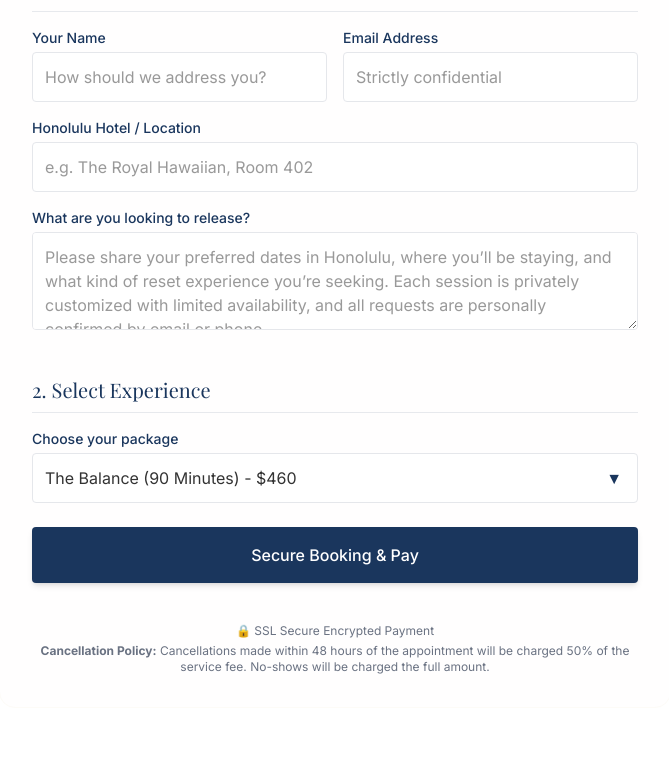
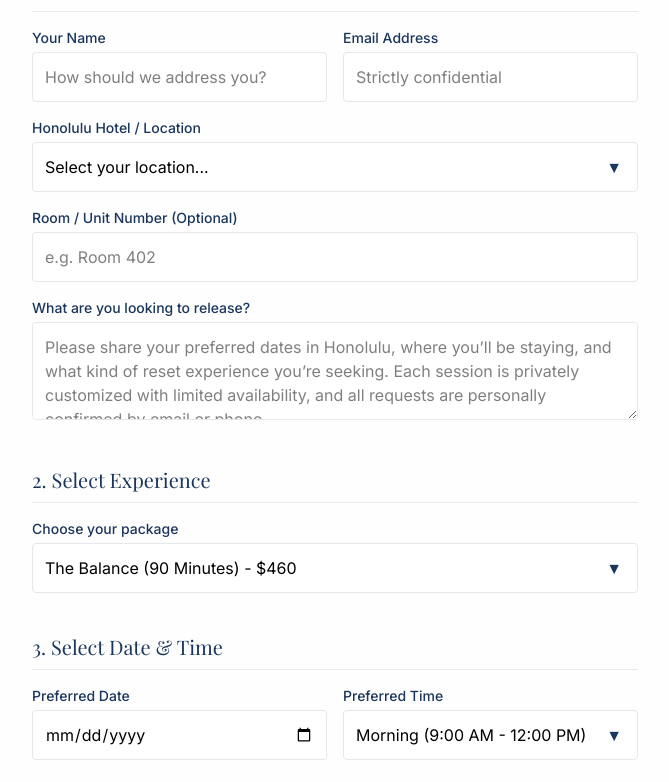
Before and after one commit to acutherapy/mana-web, a Next.js app: page /en/booking in a window 1280 px wide. Shown: the part 430-1212 px from the top of the page, without its empty margins (305-974 px from the left). Built offline with nearby package versions, Linux system fonts and the light colour scheme; a web font is replaced by a local one.

Commit message:
feat: restore hotel selection dropdown and calendar date picker in booking form

```diff
--- a/src/app/[lang]/booking/BookingForm.tsx
+++ b/src/app/[lang]/booking/BookingForm.tsx
@@ -3,7 +3,47 @@
 import { useState, useEffect } from 'react';
 import { useSearchParams } from 'next/navigation';
 
-export default function BookingForm({ dict }: { dict: any }) {
+const HOTEL_OPTIONS = [
+  { label: 'Waikiki Area ($0 Travel Fee)', options: [
+    { value: 'Halekulani Hotel|0', label: 'Halekulani Hotel' },
+    { value: 'The Ritz-Carlton Residences, Waikiki Beach|0', label: 'The Ritz-Carlton Residences, Waikiki Beach' },
+    { value: 'Ka La\'i Waikiki Beach, LXR Hotels & Resorts|0', label: 'Ka La\'i Waikiki Beach, LXR Hotels & Resorts' },
+    { value: 'Halepuna Waikiki by Halekulani|0', label: 'Halepuna Waikiki by Halekulani' },
+    { value: 'The Royal Hawaiian, a Luxury Collection Resort|0', label: 'The Royal Hawaiian, a Luxury Collection Resort' },
+    { value: 'Outrigger Waikiki Beach Resort|0', label: 'Outrigger Waikiki Beach Resort' },
+    { value: 'Moana Surfrider, A Westin Resort & Spa|0', label: 'Moana Surfrider, A Westin Resort & Spa' },
+    { value: 'Sheraton Waikiki Beach Resort|0', label: 'Sheraton Waikiki Beach Resort' },
+    { value: 'Prince Waikiki|0', label: 'Prince Waikiki' },
+    { value: 'OUTRIGGER Reef Waikiki Beach Resort|0', label: 'OUTRIGGER Reef Waikiki Beach Resort' },
+    { value: 'Hyatt Regency Waikiki Beach Resort & Spa|0', label: 'Hyatt Regency Waikiki Beach Resort & Spa' },
+    { value: '\'Alohilani Resort Waikiki Beach|0', label: '\'Alohilani Resort Waikiki Beach' },
+    { value: 'Hilton Hawaiian Village Waikiki Beach Resort|0', label: 'Hilton Hawaiian Village Waikiki Beach Resort' },
+    { value: 'Embassy Suites by Hilton Waikiki Beach Walk|0', label: 'Embassy Suites by Hilton Waikiki Beach Walk' },
+    { value: 'Waikiki Beach Marriott Resort & Spa|0', label: 'Waikiki Beach Marriott Resort & Spa' },
+    { value: 'Other_Waikiki|0', label: 'Other Hotel/Residence in Waikiki' },
+  ]},
+  { label: 'Kahala Area (+$50 Travel Fee)', options: [
+    { value: 'The Kahala Hotel & Resort|50', label: 'The Kahala Hotel & Resort' },
+    { value: 'Other_Kahala|50', label: 'Other Hotel/Residence in Kahala' },
+  ]},
+  { label: 'Ko Olina Area (+$120 Travel Fee)', options: [
+    { value: 'Four Seasons Resort Oahu|120', label: 'Four Seasons Resort Oahu at Ko Olina' },
+    { value: 'Aulani, a Disney Resort|120', label: 'Aulani, a Disney Resort & Spa' },
+    { value: 'Other_KoOlina|120', label: 'Other Hotel/Residence in Ko Olina' },
+  ]},
+  { label: 'North Shore (+$180 Travel Fee)', options: [
+    { value: 'The Ritz-Carlton Oahu|180', label: 'The Ritz-Carlton O\'ahu' },
+    { value: 'Other_NorthShore|180', label: 'Other Hotel/Residence in North Shore' },
+  ]},
+  { label: 'Kailua Area (+$150 Travel Fee)', options: [
+    { value: 'Other_Kailua|150', label: 'Private Residence in Kailua / Lanikai' },
+  ]},
+  { label: 'Other Locations', options: [
+    { value: 'Other_Unlisted|0', label: 'Other Unlisted Area (Travel fee invoiced separately)' },
+  ]}
+];
+
+export default function BookingForm({ dict, lang }: { dict: any; lang: string }) {
   const searchParams = useSearchParams();
   const [selectedPackage, setSelectedPackage] = useState('balance');
   const [isLoading, setIsLoading] = useState(false);
@@ -12,7 +52,11 @@ export default function BookingForm({ dict }: { dict: any }) {
     name: '',
     email: '',
     location: '',
-    notes: ''
+    customLocation: '',
+    roomNumber: '',
+    notes: '',
+    date: '',
+    timeSlot: 'morning'
   });
 
   useEffect(() => {
@@ -31,6 +75,7 @@ export default function BookingForm({ dict }: { dict: any }) {
         headers: { 'Content-Type': 'application/json' },
         body: JSON.stringify({
           package: selectedPackage,
+          lang,
           ...formData
         }),
       });
@@ -47,10 +92,62 @@ export default function BookingForm({ dict }: { dict: any }) {
     }
   };
 
+  const getTravelFeeNotice = () => {
+    const feeStr = (formData.location || '').split('|')[1];
+    const travelFee = parseInt(feeStr || '0', 10);
+    if (travelFee > 0) {
+      switch (lang) {
+        case 'zh':
+          return `此服务地点需额外支付 $${travelFee} 的交通费用，该费用将计入您的总价中。`;
+        case 'ja':
+          return `この場所には $${travelFee} の出張費が適用され、合計金額に加算されます。`;
+        case 'ko':
+          return `이 위치에는 $${travelFee}의 출장비가 적용되며 총액에 합산됩니다.`;
+        case 'es':
+          return `Se aplica un cargo de transporte de $${travelFee} a esta ubicación, el cual se sumará a su total.`;
+        default:
+          return `A $${travelFee} travel fee applies to this location and will be added to your total.`;
+      }
+    }
+    return null;
+  };
+
+  const getCustomLocationLabel = () => {
+    switch (lang) {
+      case 'zh': return '请输入酒店或详细地址名称';
+      case 'ja': return 'ホテル名またはご住所を入力してください';
+      case 'ko': return '호텔명 또는 주소를 입력해주세요';
+      case 'es': return 'Ingrese el nombre del hotel o la dirección';
+      default: return 'Enter Hotel or Address Name';
+    }
+  };
+
+  const getCustomLocationPlaceholder = () => {
+    switch (lang) {
+      case 'zh': return '例如：威基基某爱彼迎 / 特定的酒店名称';
+      case 'ja': return '例：ワイキキのAirbnb / 特定のホテル名';
+      case 'ko': return '예: 와이키키 에어비앤비 / 특정 호텔명';
+      case 'es': return 'Ej: Airbnb en Waikiki / Nombre de hotel específico';
+      default: return 'e.g. Airbnb in Waikiki / Specific Hotel Name';
+    }
+  };
+
+  const getRoomNumberLabel = () => {
+    switch (lang) {
+      case 'zh': return '房间号 / 单元号 (选填)';
+      case 'ja': return '部屋番号 / ユニット番号 (任意)';
+      case 'ko': return '객실 번호 / 호수 (선택)';
+      case 'es': return 'Número de habitación o unidad (Opcional)';
+      default: return 'Room / Unit Number (Optional)';
+    }
+  };
+
+  const travelFeeNotice = getTravelFeeNotice();
+
   return (
     <form onSubmit={handleBookingSubmit} className="bg-sand/20 p-8 rounded-2xl border border-sand space-y-6">
 
-      {/* Contact Info */}
+      {/* Step 1: Details */}
       <div className="space-y-4">
         <h3 className="text-xl font-serif text-ocean border-b border-ocean/10 pb-2">{dict.booking?.step1}</h3>
         <div className="grid grid-cols-1 md:grid-cols-2 gap-4">
@@ -58,7 +155,7 @@ export default function BookingForm({ dict }: { dict: any }) {
             <label className="block text-sm font-medium text-ocean mb-1">{dict.booking?.name}</label>
             <input
               type="text" required
-              className="w-full p-3 rounded bg-white border border-gray-200 outline-none focus:border-ocean"
+              className="w-full p-3 rounded bg-white border border-gray-200 outline-none focus:border-ocean text-black"
               placeholder={dict.booking?.name_placeholder}
               value={formData.name} onChange={e => setFormData({...formData, name: e.target.value})}
             />
@@ -67,33 +164,76 @@ export default function BookingForm({ dict }: { dict: any }) {
             <label className="block text-sm font-medium text-ocean mb-1">{dict.booking?.email}</label>
             <input
               type="email" required
-              className="w-full p-3 rounded bg-white border border-gray-200 outline-none focus:border-ocean"
+              className="w-full p-3 rounded bg-white border border-gray-200 outline-none focus:border-ocean text-black"
               placeholder={dict.booking?.email_placeholder}
               value={formData.email} onChange={e => setFormData({...formData, email: e.target.value})}
             />
           </div>
         </div>
-        <div>
-          <label className="block text-sm font-medium text-ocean mb-1">{dict.booking?.hotel}</label>
-          <input
-            type="text" required
-            className="w-full p-3 rounded bg-white border border-gray-200 outline-none focus:border-ocean"
-            placeholder={dict.booking?.hotel_placeholder}
-            value={formData.location} onChange={e => setFormData({...formData, location: e.target.value})}
-          />
+        <div className="space-y-4">
+          <div>
+            <label className="block text-sm font-medium text-ocean mb-1">{dict.booking?.hotel}</label>
+            <div className="relative">
+              <select
+                required
+                className="w-full p-3 pr-10 rounded bg-white border border-gray-200 outline-none focus:border-ocean appearance-none text-black"
+                value={formData.location}
+                onChange={e => setFormData({...formData, location: e.target.value})}
+              >
+                <option value="" disabled>
+                  {lang === 'zh' ? '选择您的服务地点...' :
+                   lang === 'ja' ? 'サービス提供場所を選択してください...' :
+                   lang === 'ko' ? '서비스 위치를 선택해주세요...' :
+                   lang === 'es' ? 'Seleccione su ubicación...' : 'Select your location...'}
+                </option>
+                {HOTEL_OPTIONS.map((group, idx) => (
+                  <optgroup key={idx} label={group.label} className="text-gray-500 font-semibold">
+                    {group.options.map(opt => (
+                      <option key={opt.value} value={opt.value} className="text-black">{opt.label}</option>
+                    ))}
+                  </optgroup>
+                ))}
+              </select>
+              <div className="pointer-events-none absolute inset-y-0 right-0 flex items-center px-4 text-ocean">
+                ▼
+              </div>
+            </div>
+          </div>
+
+          {formData.location.startsWith('Other_') && (
+            <div>
+              <label className="block text-sm font-medium text-ocean mb-1">{getCustomLocationLabel()}</label>
+              <input
+                type="text" required
+                className="w-full p-3 rounded bg-white border border-gray-200 outline-none focus:border-ocean text-black"
+                placeholder={getCustomLocationPlaceholder()}
+                value={formData.customLocation} onChange={e => setFormData({...formData, customLocation: e.target.value})}
+              />
+            </div>
+          )}
+
+          <div>
+            <label className="block text-sm font-medium text-ocean mb-1">{getRoomNumberLabel()}</label>
+            <input
+              type="text"
+              className="w-full p-3 rounded bg-white border border-gray-200 outline-none focus:border-ocean text-black"
+              placeholder="e.g. Room 402"
+              value={formData.roomNumber} onChange={e => setFormData({...formData, roomNumber: e.target.value})}
+            />
+          </div>
         </div>
         <div>
           <label className="block text-sm font-medium text-ocean mb-1">{dict.booking?.notes}</label>
           <textarea
             rows={3}
-            className="w-full p-3 rounded bg-white border border-gray-200 outline-none focus:border-ocean"
+            className="w-full p-3 rounded bg-white border border-gray-200 outline-none focus:border-ocean text-black"
             placeholder={dict.booking?.notes_placeholder}
             value={formData.notes} onChange={e => setFormData({...formData, notes: e.target.value})}
           ></textarea>
         </div>
       </div>
 
-      {/* Package Selection */}
+      {/* Step 2: Package Selection */}
       <div className="space-y-4 pt-4">
         <h3 className="text-xl font-serif text-ocean border-b border-ocean/10 pb-2">{dict.booking?.step2}</h3>
         <div>
@@ -102,7 +242,7 @@ export default function BookingForm({ dict }: { dict: any }) {
             <select
               value={selectedPackage}
               onChange={(e) => setSelectedPackage(e.target.value)}
-              className="w-full p-3 pr-10 rounded bg-white border border-gray-200 outline-none focus:border-ocean appearance-none"
+              className="w-full p-3 pr-10 rounded bg-white border border-gray-200 outline-none focus:border-ocean appearance-none text-black"
             >
               <option value="unwind">{dict.packages?.unwind_title} ({dict.packages?.unwind_time}) - $320</option>
               <option value="balance">{dict.packages?.balance_title} ({dict.packages?.balance_time}) - $460</option>
@@ -116,6 +256,46 @@ export default function BookingForm({ dict }: { dict: any }) {
         </div>
       </div>
 
+      {/* Step 3: Date & Time Selection */}
+      <div className="space-y-4 pt-4">
+        <h3 className="text-xl font-serif text-ocean border-b border-ocean/10 pb-2">{dict.booking?.step3}</h3>
+        <div className="grid grid-cols-1 md:grid-cols-2 gap-4">
+          <div>
+            <label className="block text-sm font-medium text-ocean mb-1">{dict.booking?.date}</label>
+            <input
+              type="date" required
+              className="w-full p-3 rounded bg-white border border-gray-200 outline-none focus:border-ocean text-black"
+              value={formData.date} onChange={e => setFormData({...formData, date: e.target.value})}
+            />
+          </div>
+          <div>
+            <label className="block text-sm font-medium text-ocean mb-1">{dict.booking?.time}</label>
+            <div className="relative">
+              <select
+                value={formData.timeSlot}
+                onChange={(e) => setFormData({...formData, timeSlot: e.target.value})}
+                className="w-full p-3 pr-10 rounded bg-white border border-gray-200 outline-none focus:border-ocean appearance-none text-black"
+              >
+                <option value="morning">{dict.booking?.time_morning}</option>
+                <option value="afternoon">{dict.booking?.time_afternoon}</option>
+                <option value="evening">{dict.booking?.time_evening}</option>
+              </select>
+              <div className="pointer-events-none absolute inset-y-0 right-0 flex items-center px-4 text-ocean">
+                ▼
+              </div>
+            </div>
+          </div>
+        </div>
+      </div>
+
+      {/* Dynamic Travel Fee Notice */}
+      {travelFeeNotice && (
+        <div className="text-sm text-ocean bg-ocean/5 p-3 rounded border border-ocean/20 mt-4">
+          <strong>Note:</strong> {travelFeeNotice}
+        </div>
+      )}
+
+      {/* Submit Button */}
       <button
         type="submit"
         disabled={isLoading}
@@ -128,6 +308,8 @@ export default function BookingForm({ dict }: { dict: any }) {
           </>
         ) : dict.booking?.submit}
       </button>
+
+      {/* Encrypted Payments & Cancellation Policies */}
       <div className="text-xs text-center text-gray-500 pt-4 space-y-1">
         <p>{dict.booking?.ssl}</p>
         <p><strong>{dict.booking?.policy.split(/[:：]/)[0]}:</strong> {dict.booking?.policy.split(/[:：]/)[1] || dict.booking?.policy}</p>
--- a/src/app/[lang]/booking/page.tsx
+++ b/src/app/[lang]/booking/page.tsx
@@ -37,7 +37,7 @@ export default async function BookingPage({ params }: { params: Promise<{ lang:
         </div>
 
         <Suspense fallback={<div className="text-center p-8 text-ocean">Loading secure form...</div>}>
-          <BookingForm dict={dict} />
+          <BookingForm dict={dict} lang={lang} />
         </Suspense>
       </div>
     </main>
--- a/src/app/api/checkout/route.ts
+++ b/src/app/api/checkout/route.ts
@@ -19,18 +19,27 @@ const PRICES = {
 
 export async function POST(req: Request) {
   try {
-    const { package: pkgName, email, name, location, notes } = await req.json();
+    const { package: pkgName, email, name, location, customLocation, roomNumber, notes, date, timeSlot, lang } = await req.json();
+
+    const [hotelSelection, feeStr] = (location || '').split('|');
+    const travelFee = parseInt(feeStr || '0', 10);
+
+    let finalLocationStr = hotelSelection || '';
+    if (hotelSelection?.startsWith('Other_')) {
+      finalLocationStr = `${customLocation || 'Other'} (${hotelSelection.split('_')[1]})`;
+    }
+    if (roomNumber) {
+      finalLocationStr += `, Room: ${roomNumber}`;
+    }
 
     const selectedPkg = PRICES[pkgName as keyof typeof PRICES];
     if (!selectedPkg) {
       return NextResponse.json({ error: 'Invalid package' }, { status: 400 });
     }
 
-    // Here you would typically insert a "pending" booking record into your Supabase/Postgres DB
-    // e.g., const booking = await db.insert(bookingData)
-
-    // Create a Stripe Checkout Session
+    // Create a Stripe Checkout Session preserving active language
     const origin = req.headers.get('origin') || process.env.NEXT_PUBLIC_BASE_URL || 'http://localhost:3000';
+    const activeLang = lang || 'en';
 
     const session = await stripe.checkout.sessions.create({
       payment_method_types: ['card'],
@@ -41,22 +50,32 @@ export async function POST(req: Request) {
             product_data: {
               name: selectedPkg.name,
               description: `Mana Reset in-room private booking for ${name || 'client'}`,
-              images: ['https://images.unsplash.com/photo-1544161515-4ab6ce6db874?ixlib=rb-4.0.3&auto=format&fit=crop&w=800&q=80'], // A nice massage/healing image
+              images: ['https://images.unsplash.com/photo-1544161515-4ab6ce6db874?ixlib=rb-4.0.3&auto=format&fit=crop&w=800&q=80'],
             },
             unit_amount: selectedPkg.amount,
           },
           quantity: 1,
         },
+        ...(travelFee > 0 ? [{
+          price_data: {
+            currency: 'usd',
+            product_data: { name: 'Travel / Location Fee' },
+            unit_amount: travelFee * 100,
+          },
+          quantity: 1,
+        }] : [])
       ],
       mode: 'payment',
-      success_url: `${origin}/en/booking/success?session_id={CHECKOUT_SESSION_ID}`,
-      cancel_url: `${origin}/en/booking`,
+      success_url: `${origin}/${activeLang}/booking/success?session_id={CHECKOUT_SESSION_ID}`,
+      cancel_url: `${origin}/${activeLang}/booking`,
       customer_email: email || undefined,
       metadata: {
         name,
-        location,
-        notes,
-        package: pkgName
+        location: finalLocationStr.substring(0, 200),
+        notes: notes ? notes.substring(0, 200) : '',
+        package: pkgName,
+        date: date || '',
+        timeSlot: timeSlot || ''
       }
     });
 
```
